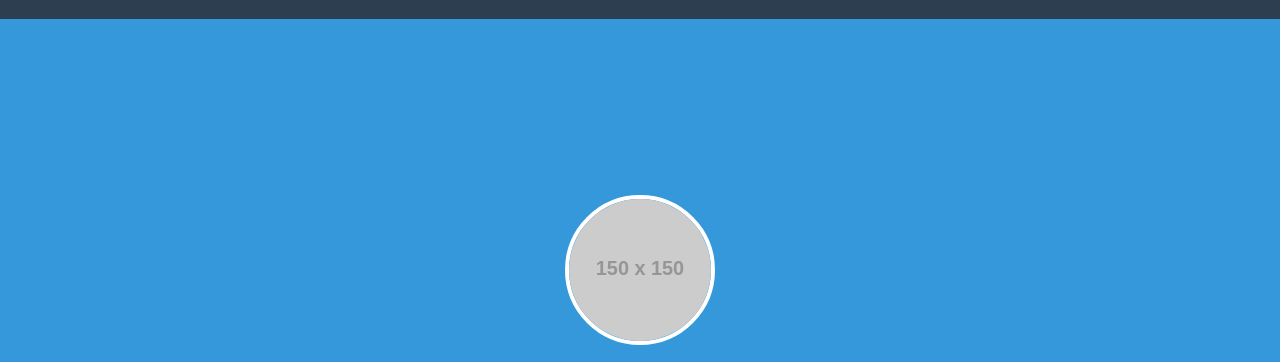
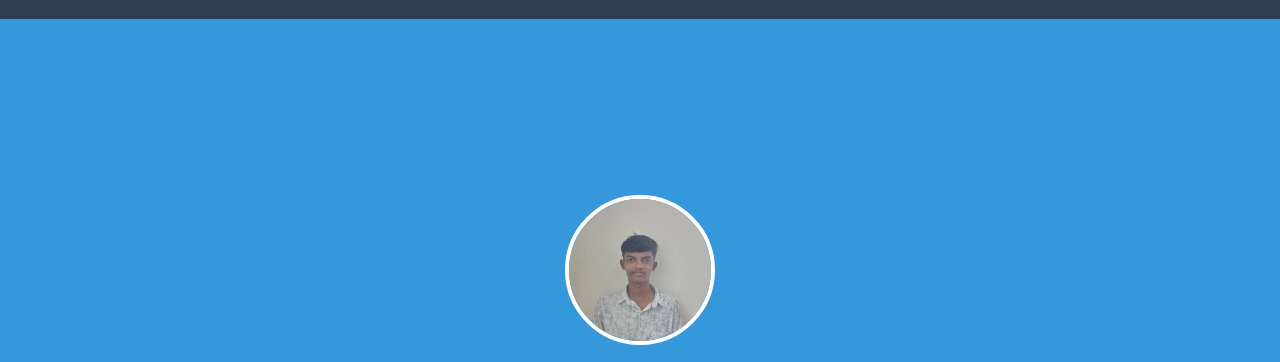
Before and after one commit to bharathrajabsivetai-ops/Bharath.B, a plain HTML site: page index.html in a window 1280 px wide. Shown: the part 69-431 px from the top of the page. Drawn offline with Linux system fonts and the light colour scheme; placeholder pictures from the web are drawn by us.

Commit message:
Update index.html

```diff
--- a/index.html
+++ b/index.html
@@ -68,7 +68,7 @@
   <!-- Hero -->
   <section class="hero">
     <!-- Profile Picture (clickable) -->
-    <img id="profile-pic" src="https://via.placeholder.com/150" alt="Profile Picture">
+    <img id="profile-pic" src="IMG-20250912-WA0037.jpg" alt="Profile Picture">
     <input type="file" id="fileInput" accept="image/*" style="display:none">
     <h1>Hello, I'm VIGNESH B </h1>
     <p>Aspiring Web Developer | Learner | Innovator</p>
```
